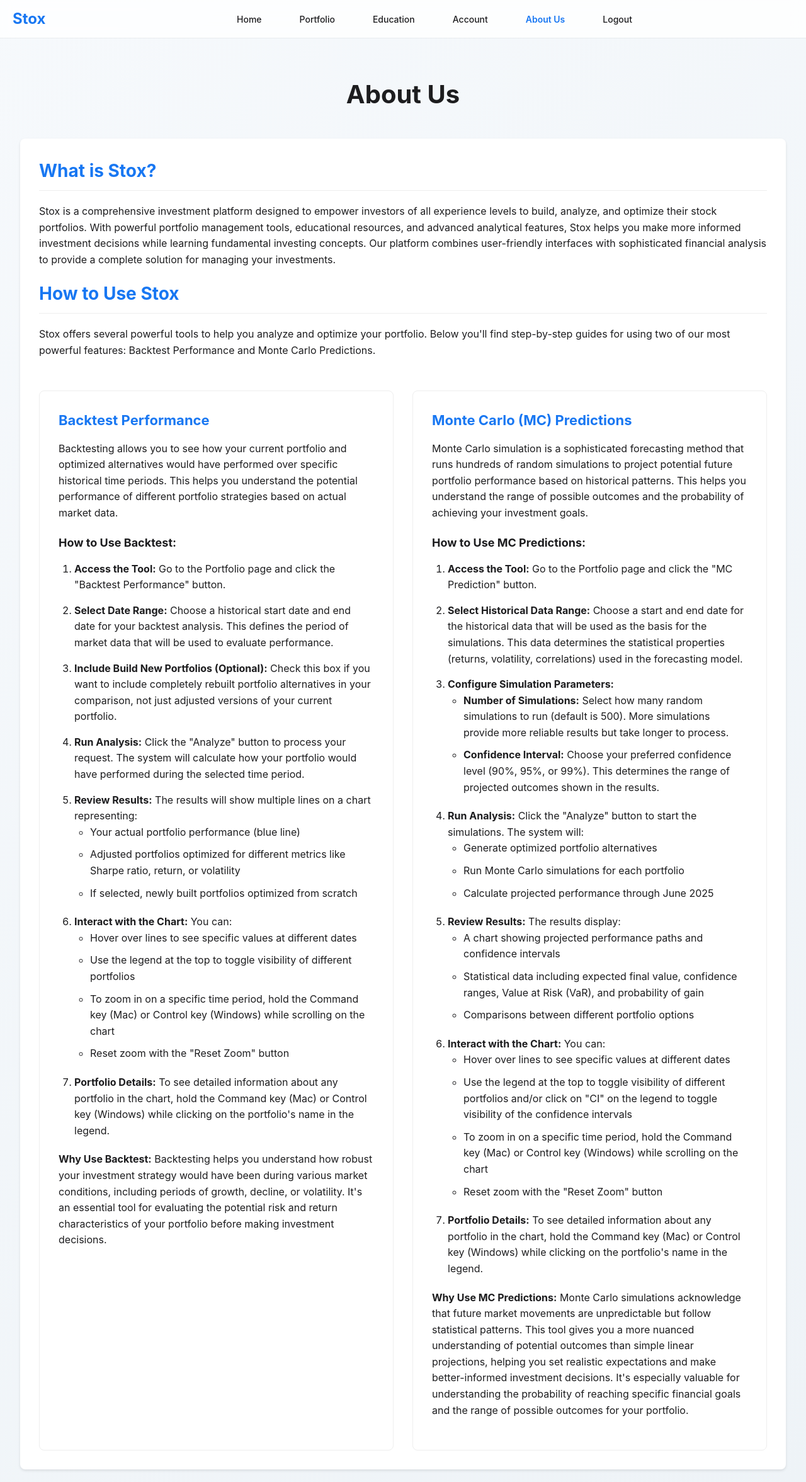
After one commit to EmilRustamli/Capstone_app, a Flask app: page /about in a window 1280 px wide. The commit adds this page. Shown: the whole page at 63% size. Run offline with Flask 3, Linux system fonts and the light colour scheme.

Commit message:
V9.2
Added "About Us" Section.

```diff
--- a/app.py
+++ b/app.py
@@ -804,7 +804,7 @@ def logout():
 def check_session():
     if 'user_email' in session:
         # Check if the route requires authentication
-        protected_routes = ['dashboard', 'portfolio', 'education', 'account']
+        protected_routes = ['dashboard', 'portfolio', 'education', 'account', 'about']
         if request.endpoint in protected_routes:
             # Verify user exists and session is valid
             user = User.query.filter_by(email=session['user_email']).first()
@@ -1663,6 +1663,15 @@ def monte_carlo_prediction():
         print(f"Error in monte_carlo_prediction: {str(e)}")
         return jsonify({'error': str(e)}), 500
 
+@app.route('/about')
+def about():
+    """Route for the About Us page"""
+    if 'user_email' in session:
+        user = User.query.filter_by(email=session['user_email']).first()
+        if user:
+            return render_template('about.html', username=user.username)
+    return render_template('about.html')
+
 if __name__ == '__main__':
     # Create necessary directories
     if not os.path.exists('instance'):
--- /dev/null
+++ b/static/about.js
@@ -0,0 +1,34 @@
+// Initialize logout modal functionality
+document.addEventListener('DOMContentLoaded', function() {
+    // Make sure the logout modal is hidden by default
+    const logoutModal = document.getElementById('logoutModal');
+    if (logoutModal) {
+        logoutModal.style.display = 'none';
+    }
+});
+
+// These functions should match what's in logout.js to ensure consistency
+function showLogoutModal(event) {
+    event.preventDefault();
+    document.getElementById('logoutModal').style.display = 'flex';
+}
+
+function closeLogoutModal() {
+    document.getElementById('logoutModal').style.display = 'none';
+}
+
+function confirmLogout() {
+    // Hide the modal first
+    closeLogoutModal();
+
+    // Perform logout
+    window.location.href = '/logout';
+}
+
+// Close modal if clicking outside
+window.addEventListener('click', function(event) {
+    const modal = document.getElementById('logoutModal');
+    if (event.target === modal) {
+        closeLogoutModal();
+    }
+});
--- a/static/style.css
+++ b/static/style.css
@@ -2109,3 +2109,137 @@ form {
 [data-theme="dark"] .ci-item.active {
     background-color: rgba(255, 255, 255, 0.15);
 }
+
+/* About Us Page Styles */
+.content-section {
+    background-color: var(--card-bg);
+    border-radius: var(--radius-md);
+    box-shadow: var(--shadow);
+    padding: var(--spacing-xl);
+    margin-top: var(--spacing-xl);
+}
+
+/* Full-width container for About Us page */
+.main-header + .content-section {
+    max-width: 100%;
+    width: 100%;
+    box-sizing: border-box;
+}
+
+/* Override the container max-width for About Us page */
+.about-us-container {
+    max-width: 95% !important;
+    width: 95% !important;
+}
+
+.content-section h2 {
+    color: var(--primary-color);
+    margin-bottom: var(--spacing-lg);
+    font-size: 28px;
+    border-bottom: 1px solid var(--border-color);
+    padding-bottom: var(--spacing-sm);
+}
+
+.content-section h3 {
+    color: var(--text-color);
+    margin-top: var(--spacing-xl);
+    margin-bottom: var(--spacing-md);
+    font-size: 22px;
+}
+
+.content-section h4 {
+    color: var(--text-color);
+    margin-top: var(--spacing-lg);
+    margin-bottom: var(--spacing-sm);
+    font-size: 18px;
+}
+
+.content-section p {
+    margin-bottom: var(--spacing-lg);
+    line-height: 1.6;
+}
+
+.feature-section {
+    margin-top: var(--spacing-xl);
+    padding: var(--spacing-xl);
+    background-color: rgba(255, 255, 255, 0.5);
+    border-radius: var(--radius-md);
+    border: 1px solid var(--border-color);
+}
+
+/* Two-column layout for feature sections on larger screens */
+@media (min-width: 1024px) {
+    .feature-sections-container {
+        display: flex;
+        gap: var(--spacing-xl);
+    }
+
+    .feature-section {
+        flex: 1;
+        min-width: 0; /* Prevent flex items from overflowing */
+    }
+}
+
+.feature-section h3 {
+    margin-top: 0;
+    color: var(--primary-color);
+}
+
+.feature-section ol,
+.feature-section ul {
+    padding-left: 25px;
+    margin-bottom: var(--spacing-lg);
+}
+
+.feature-section li {
+    margin-bottom: var(--spacing-md);
+    line-height: 1.6;
+}
+
+.feature-section ul li {
+    margin-bottom: var(--spacing-sm);
+}
+
+/* Dark mode styles for About Us page */
+[data-theme="dark"] .content-section {
+    background-color: var(--dark-card-bg);
+}
+
+[data-theme="dark"] .content-section h2 {
+    color: var(--primary-color);
+    border-bottom-color: var(--dark-border);
+}
+
+[data-theme="dark"] .feature-section {
+    background-color: rgba(45, 45, 45, 0.5);
+    border-color: var(--dark-border);
+}
+
+[data-theme="dark"] .content-section h3,
+[data-theme="dark"] .content-section h4 {
+    color: var(--dark-text);
+}
+
+[data-theme="dark"] .content-section p,
+[data-theme="dark"] .feature-section li {
+    color: var(--dark-text);
+}
+
+/* Responsive styles for About Us page */
+@media (max-width: 768px) {
+    .feature-section {
+        padding: var(--spacing-lg);
+    }
+
+    .content-section h2 {
+        font-size: 24px;
+    }
+
+    .content-section h3 {
+        font-size: 20px;
+    }
+
+    .content-section h4 {
+        font-size: 16px;
+    }
+}
--- /dev/null
+++ b/templates/about.html
@@ -0,0 +1,126 @@
+<!DOCTYPE html>
+<html lang="en">
+<head>
+    <meta charset="UTF-8">
+    <meta name="viewport" content="width=device-width, initial-scale=1.0">
+    <title>About Us</title>
+    <link rel="stylesheet" href="{{ url_for('static', filename='style.css') }}">
+</head>
+<body>
+    <div class="top-bar">
+        <div class="container">
+            <div class="logo">
+                <a href="/">Stox</a>
+            </div>
+            <div class="nav-links">
+                <a href="{{ url_for('dashboard') }}">Home</a>
+                <a href="{{ url_for('portfolio') }}">Portfolio</a>
+                <a href="{{ url_for('education') }}">Education</a>
+                <a href="{{ url_for('account') }}">Account</a>
+                <a href="{{ url_for('about') }}" class="active">About Us</a>
+            </div>
+            <a href="/logout" class="logout-btn" onclick="showLogoutModal(event)">Logout</a>
+        </div>
+    </div>
+
+    <div class="container about-us-container">
+        <h1 class="main-header">About Us</h1>
+
+        <div class="content-section">
+            <h2>What is Stox?</h2>
+            <p>Stox is a comprehensive investment platform designed to empower investors of all experience levels to build, analyze, and optimize their stock portfolios. With powerful portfolio management tools, educational resources, and advanced analytical features, Stox helps you make more informed investment decisions while learning fundamental investing concepts. Our platform combines user-friendly interfaces with sophisticated financial analysis to provide a complete solution for managing your investments.</p>
+
+            <h2>How to Use Stox</h2>
+            <p>Stox offers several powerful tools to help you analyze and optimize your portfolio. Below you'll find step-by-step guides for using two of our most powerful features: Backtest Performance and Monte Carlo Predictions.</p>
+
+            <div class="feature-sections-container">
+                <div class="feature-section">
+                    <h3>Backtest Performance</h3>
+                    <p>Backtesting allows you to see how your current portfolio and optimized alternatives would have performed over specific historical time periods. This helps you understand the potential performance of different portfolio strategies based on actual market data.</p>
+
+                    <h4>How to Use Backtest:</h4>
+                    <ol>
+                        <li><strong>Access the Tool:</strong> Go to the Portfolio page and click the "Backtest Performance" button.</li>
+                        <li><strong>Select Date Range:</strong> Choose a historical start date and end date for your backtest analysis. This defines the period of market data that will be used to evaluate performance.</li>
+                        <li><strong>Include Build New Portfolios (Optional):</strong> Check this box if you want to include completely rebuilt portfolio alternatives in your comparison, not just adjusted versions of your current portfolio.</li>
+                        <li><strong>Run Analysis:</strong> Click the "Analyze" button to process your request. The system will calculate how your portfolio would have performed during the selected time period.</li>
+                        <li><strong>Review Results:</strong> The results will show multiple lines on a chart representing:
+                            <ul>
+                                <li>Your actual portfolio performance (blue line)</li>
+                                <li>Adjusted portfolios optimized for different metrics like Sharpe ratio, return, or volatility</li>
+                                <li>If selected, newly built portfolios optimized from scratch</li>
+                            </ul>
+                        </li>
+                        <li><strong>Interact with the Chart:</strong> You can:
+                            <ul>
+                                <li>Hover over lines to see specific values at different dates</li>
+                                <li>Use the legend at the top to toggle visibility of different portfolios</li>
+                                <li>To zoom in on a specific time period, hold the Command key (Mac) or Control key (Windows) while scrolling on the chart</li>
+                                <li>Reset zoom with the "Reset Zoom" button</li>
+                            </ul>
+                        </li>
+                        <li><strong>Portfolio Details:</strong> To see detailed information about any portfolio in the chart, hold the Command key (Mac) or Control key (Windows) while clicking on the portfolio's name in the legend.</li>
+                    </ol>
+                    <p><strong>Why Use Backtest:</strong> Backtesting helps you understand how robust your investment strategy would have been during various market conditions, including periods of growth, decline, or volatility. It's an essential tool for evaluating the potential risk and return characteristics of your portfolio before making investment decisions.</p>
+                </div>
+
+                <div class="feature-section">
+                    <h3>Monte Carlo (MC) Predictions</h3>
+                    <p>Monte Carlo simulation is a sophisticated forecasting method that runs hundreds of random simulations to project potential future portfolio performance based on historical patterns. This helps you understand the range of possible outcomes and the probability of achieving your investment goals.</p>
+
+                    <h4>How to Use MC Predictions:</h4>
+                    <ol>
+                        <li><strong>Access the Tool:</strong> Go to the Portfolio page and click the "MC Prediction" button.</li>
+                        <li><strong>Select Historical Data Range:</strong> Choose a start and end date for the historical data that will be used as the basis for the simulations. This data determines the statistical properties (returns, volatility, correlations) used in the forecasting model.</li>
+                        <li><strong>Configure Simulation Parameters:</strong>
+                            <ul>
+                                <li><strong>Number of Simulations:</strong> Select how many random simulations to run (default is 500). More simulations provide more reliable results but take longer to process.</li>
+                                <li><strong>Confidence Interval:</strong> Choose your preferred confidence level (90%, 95%, or 99%). This determines the range of projected outcomes shown in the results.</li>
+                            </ul>
+                        </li>
+                        <li><strong>Run Analysis:</strong> Click the "Analyze" button to start the simulations. The system will:
+                            <ul>
+                                <li>Generate optimized portfolio alternatives</li>
+                                <li>Run Monte Carlo simulations for each portfolio</li>
+                                <li>Calculate projected performance through June 2025</li>
+                            </ul>
+                        </li>
+                        <li><strong>Review Results:</strong> The results display:
+                            <ul>
+                                <li>A chart showing projected performance paths and confidence intervals</li>
+                                <li>Statistical data including expected final value, confidence ranges, Value at Risk (VaR), and probability of gain</li>
+                                <li>Comparisons between different portfolio options</li>
+                            </ul>
+                        </li>
+                        <li><strong>Interact with the Chart:</strong> You can:
+                            <ul>
+                                <li>Hover over lines to see specific values at different dates</li>
+                                <li>Use the legend at the top to toggle visibility of different portfolios and/or click on "CI" on the legend to toggle visibility of the confidence intervals</li>
+                                <li>To zoom in on a specific time period, hold the Command key (Mac) or Control key (Windows) while scrolling on the chart</li>
+                                <li>Reset zoom with the "Reset Zoom" button</li>
+                            </ul>
+                        </li>
+                        <li><strong>Portfolio Details:</strong> To see detailed information about any portfolio in the chart, hold the Command key (Mac) or Control key (Windows) while clicking on the portfolio's name in the legend.</li>
+                    </ol>
+                    <p><strong>Why Use MC Predictions:</strong> Monte Carlo simulations acknowledge that future market movements are unpredictable but follow statistical patterns. This tool gives you a more nuanced understanding of potential outcomes than simple linear projections, helping you set realistic expectations and make better-informed investment decisions. It's especially valuable for understanding the probability of reaching specific financial goals and the range of possible outcomes for your portfolio.</p>
+                </div>
+            </div>
+        </div>
+    </div>
+
+    <!-- Logout confirmation modal -->
+    <div class="modal-overlay" id="logoutModal" style="display: none;">
+        <div class="modal">
+            <h2>Confirm Logout</h2>
+            <p>Are you sure you want to log out?</p>
+            <div class="modal-buttons">
+                <button onclick="confirmLogout()">Log Out</button>
+                <button class="cancel-btn" onclick="closeLogoutModal()">Cancel</button>
+            </div>
+        </div>
+    </div>
+
+    <script src="{{ url_for('static', filename='theme.js') }}"></script>
+    <script src="{{ url_for('static', filename='about.js') }}"></script>
+</body>
+</html>
--- a/templates/dashboard.html
+++ b/templates/dashboard.html
@@ -17,6 +17,7 @@
                 <a href="{{ url_for('portfolio') }}">Portfolio</a>
                 <a href="{{ url_for('education') }}">Education</a>
                 <a href="{{ url_for('account') }}">Account</a>
+                <a href="{{ url_for('about') }}">About Us</a>
             </div>
             <a href="/logout" class="logout-btn" onclick="showLogoutModal(event)">Logout</a>
         </div>
--- a/templates/education.html
+++ b/templates/education.html
@@ -335,6 +335,7 @@
                 <a href="{{ url_for('portfolio') }}">Portfolio</a>
                 <a href="{{ url_for('education') }}" class="active">Education</a>
                 <a href="{{ url_for('account') }}">Account</a>
+                <a href="{{ url_for('about') }}">About Us</a>
             </div>
             <a href="/logout" class="logout-btn" onclick="showLogoutModal(event)">Logout</a>
         </div>
--- a/templates/index.html
+++ b/templates/index.html
@@ -19,12 +19,6 @@
                 <a href="#" onclick="showTab('home')" class="active" data-tab="home">Home</a>
                 <a href="#" onclick="showTab('login')" data-tab="login">Login</a>
                 <a href="#" onclick="showTab('register')" data-tab="register">Register</a>
-            </div>
-            <div class="header-actions">
-                <button id="themeToggle" class="theme-toggle">
-                    <span class="light-icon">☀️</span>
-                    <span class="dark-icon">🌙</span>
-                </button>
             </div>
         </div>
     </div>
--- a/templates/portfolio.html
+++ b/templates/portfolio.html
@@ -18,6 +18,7 @@
                 <a href="{{ url_for('portfolio') }}" class="active">Portfolio</a>
                 <a href="{{ url_for('education') }}">Education</a>
                 <a href="{{ url_for('account') }}">Account</a>
+                <a href="{{ url_for('about') }}">About Us</a>
             </div>
             <a href="/logout" class="logout-btn" onclick="showLogoutModal(event)">Logout</a>
         </div>
```
Also changed, not shown: templates/account.html (+2 -7 lines), instance/users.db, 4 other files.
